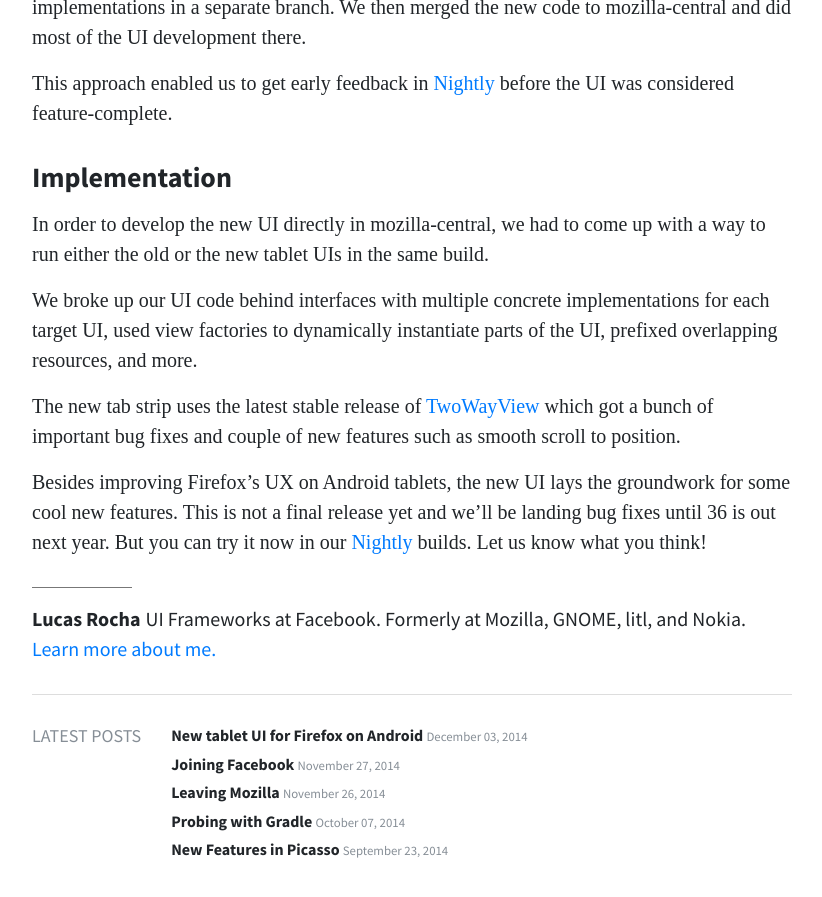
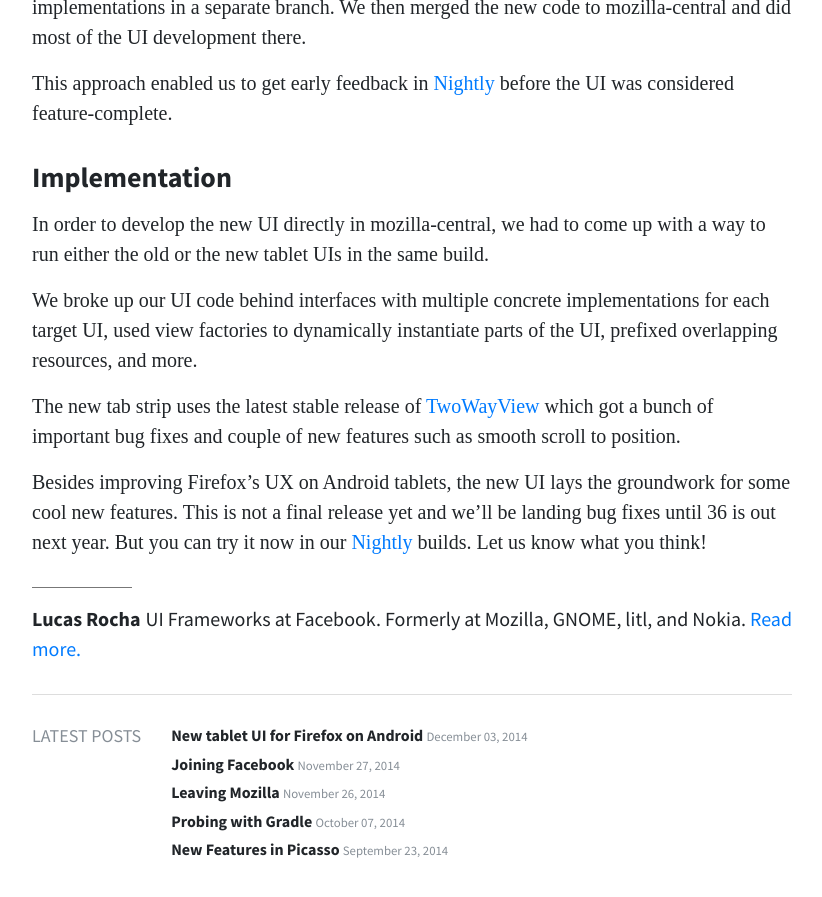
Before and after one commit to lucasr/lucasr.github.io, a Jekyll site: the page built from index.md, in a window 1280 px wide and 900 px high, scrolled down 2409 px. Shown: the top 897 px of the window, without its empty margins (228-1050 px from the left). Built offline with Jekyll 4.4.1, drawn with Linux system fonts in a browser that asks for light colours; some web fonts are replaced.

Commit message:
Change bio link wording.

```diff
--- a/_includes/post.html
+++ b/_includes/post.html
@@ -23,7 +23,7 @@
             <hr/>
             <p>
               <span class="entry-author">{{ site.owner.name }}</span>
-              {{ site.owner.bio }} <a href="/about">Learn more about me.</a>
+              {{ site.owner.bio }} <a href="/about">Read more.</a>
             </p>
 
              <div class="entry-recent container">
```
